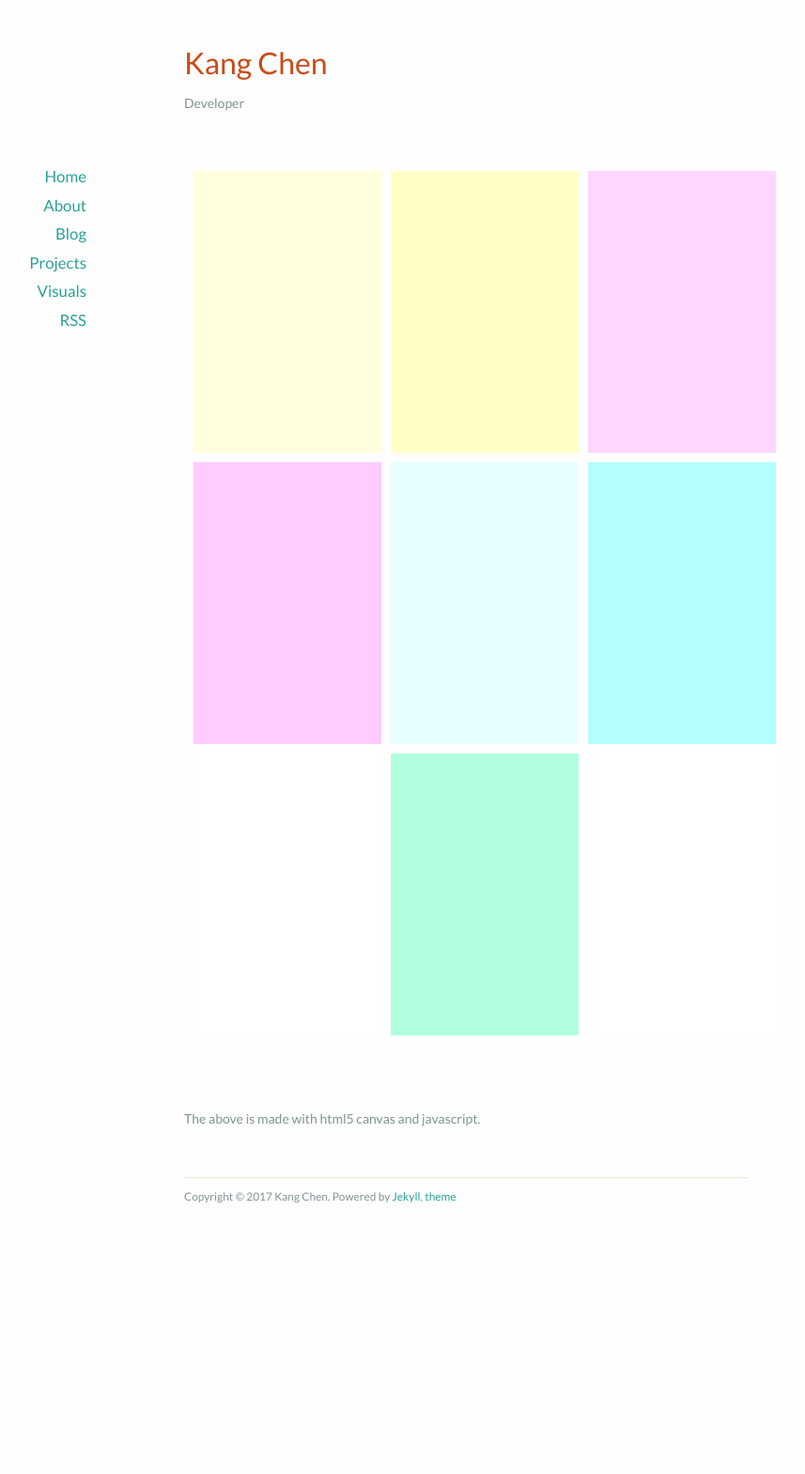
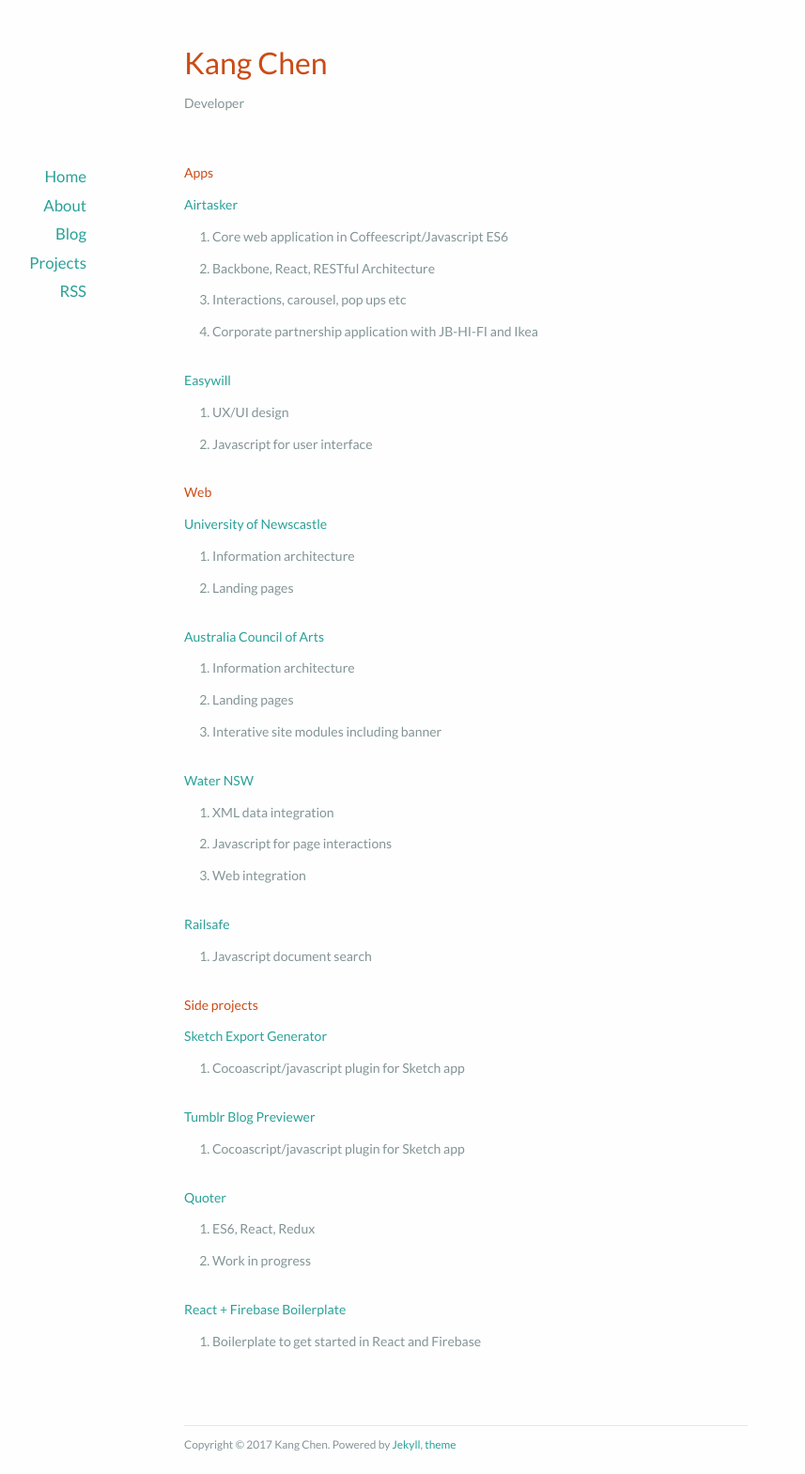
Before and after one commit to kang-chen/kang-chen.github.io, a Jekyll site: the page built from index.html, in a window 1280 px wide. Shown: the whole page at 94% size, without its empty margins (144-1001 px from the left). Built offline with Jekyll 4.4.1, drawn with Linux system fonts in a browser that asks for light colours; nearby versions of some CDN libraries; the list of posts is cut into pages by our own code; before the commit the page ends 1304 px from its top, so only the background shows below that.

Commit message:
homepage update

```diff
--- a/_layouts/default.html
+++ b/_layouts/default.html
@@ -35,7 +35,7 @@
           <li><a href="/about">About</a></li>
           <li><a href="/blog">Blog</a></li>
           <li><a href="/projects">Projects</a></li>
-          <li><a href="/visual">Visuals</a></li>
+          <!-- <li><a href="/visual">Visuals</a></li> -->
           <li><a href="/feed.xml">RSS</a></li>
         </ul>
       </nav>
--- a/index.html
+++ b/index.html
@@ -4,83 +4,84 @@
 ---
 
 <div class="home-container">
-  <canvas id="myCanvas" width="640" height="980"></canvas>
-  <p class="captionText">The above is made with html5 canvas and javascript.</p>
-    <script>
-      var c=document.getElementById("myCanvas");
-      var ctx=c.getContext("2d");
-      var maxHeight = 1080
-
-      var animationFrame;
-      function startAnimating(fps) {
-          fpsInterval = 1000 / fps;
-          then = Date.now();
-          startTime = then;
-          drawGrids(200, 300, 9, 10, ctx, true);
-      }
-
-      function drawGrids(width, height, number, padding = 50, context, interval) {
-        var maxWidth = 630;
-        var newWidth = padding;
-        var newHeight = padding;
-
-        function draw() {
-          for ( i = 0; i < number; i++ ) {
-            // Light pastels
-            var r = Math.floor((Math.random() * 255) + 155);
-            var g = Math.floor((Math.random() * 255) + 155);
-            var b = Math.floor((Math.random() * 255) + 155);
-            // var r = Math.floor((Math.random() * 155) + 1);
-            // var g = Math.floor((Math.random() * 5) + 1);
-            // var b = Math.floor((Math.random() * 255) + 1);
-            context.fillStyle = `rgb(${~~r},${~~g},${~~b})`
-            context.fillRect(newWidth, newHeight, width, height)
-            newWidth += (width+padding)
-            if (newWidth > maxWidth) {
-              newHeight += (height + padding);
-              newWidth = padding;
-            }
-          }
-
-          function drawQuadraticLines(number, strokeWidth, strokeColor, context) {
-            for ( i = 0; i < number; i++ ) {
-              var moveToCordX = Math.floor((Math.random() * maxWidth) + 1);
-              var moveToCordY = Math.floor((Math.random() * maxHeight) + 1);
-              var lineToCordX = Math.floor((Math.random() * maxWidth) + 1);
-              var lineToCordY = Math.floor((Math.random() * maxHeight) + 1);
-              context.beginPath();
-              context.moveTo(moveToCordX,moveToCordY);
-              var curveRegionX = Math.floor((Math.random() * -maxWidth) + maxWidth);
-              var curveRegionY = Math.floor((Math.random() * -maxHeight) + maxHeight);
-              context.quadraticCurveTo(curveRegionX,curveRegionY,lineToCordX,lineToCordY);
-              context.lineWidth=strokeWidth;
-              context.strokeStyle=strokeColor;
-              context.stroke();
-              context.closePath();
-            }
-          }
-
-          // drawQuadraticLines(6, 10, "#424242", ctx)
-        }
-        if (interval) {
-          animationFrame = requestAnimationFrame(function() {
-            drawGrids(200, 300, 9, 10, ctx, true)
-          });
-          now = Date.now();
-          elapsed = now - then;
-          if (elapsed > fpsInterval) {
-            then = now - (elapsed % fpsInterval);
-            context.clearRect(0, 0, c.width, c.height)
-            draw()
-          }
-        }
-        else {
-          draw()
-        }
-      }
-
-      drawGrids(200, 300, 9, 10, ctx, false);
-      startAnimating(0.5);
-
-      </script>
+  <div>
+    <h3>Apps</h3>
+    <div>
+      <h3><a href="https://www.airtasker.com/" target="_blank">Airtasker</a></h3>
+      <ul>
+        <li>Core web application in Coffeescript/Javascript ES6</li>
+        <li>Backbone, React, RESTful Architecture</li>
+        <li>Interactions, carousel, pop ups etc</li>
+        <li>Corporate partnership application with JB-HI-FI and Ikea</li>
+      </ul>
+    </div>
+    <div>
+      <h3><a href="https://www.easywill.com.au/" target="_easywill">Easywill</a></h3>
+      <ul>
+        <li>UX/UI design</li>
+        <li>Javascript for user interface</li>
+      </ul>
+    </div>
+  </div>
+  <div>
+    <h3>Web</h3>
+    <div>
+      <h3><a href="http://www.newcastle.edu.au/" target="_blank">University of Newscastle</a></h3>
+      <ul>
+        <li>Information architecture</li>
+        <li>Landing pages</li>
+      </ul>
+    </div>
+    <div>
+      <h3><a href="http://www.australiacouncil.gov.au/" target="_blank" >Australia Council of Arts</a></h3>
+      <ul>
+        <li>Information architecture</li>
+        <li>Landing pages</li>
+        <li>Interative site modules including banner</li>
+      </ul>
+    </div>
+    <div>
+      <h3><a href="http://www.waternsw.com.au/supply/dam-levels/greater-sydneys-dam-levels" target="_blank">Water NSW</a></h3>
+      <ul>
+        <li>XML data integration</li>
+        <li>Javascript for page interactions</li>
+        <li>Web integration</li>
+      </ul>
+    </div>
+    <div>
+      <h3><a href="https://railsafe.org.au/" target="_blank">Railsafe</a></h3>
+      <ul>
+        <li>Javascript document search</li>
+      </ul>
+    </div>
+  </div>
+  <div>
+    <h3>Side projects</h3>
+    <div>
+      <a href="https://github.com/kang-chen/sketch-export-generator" target="_blank">Sketch Export Generator</a>
+      <ul>
+        <li>Cocoascript/javascript plugin for Sketch app</li>
+      </ul>
+    </div>
+    <div>
+      <h3><a href="https://codepen.io/kang/pen/VLYOwj" target="_blank">Tumblr Blog Previewer</a></h3>
+      <a href="https://codepen.io/kang/" target="_blank"></a>
+      <ul>
+        <li>Cocoascript/javascript plugin for Sketch app</li>
+      </ul>
+    </div>
+    <div>
+      <h3><a href="http://localhost:4000/projects/quoter/">Quoter</a></h3>
+      <ul>
+        <li>ES6, React, Redux</li>
+        <li>Work in progress</li>
+      </ul>
+    </div>
+    <div>
+      <h3><a href="https://github.com/kang-chen/react-firebase-gulp" target="_blank">React + Firebase Boilerplate</a></h3>
+      <ul>
+        <li>Boilerplate to get started in React and Firebase</li>
+      </ul>
+    </div>
+  </div>
 </div>
```
